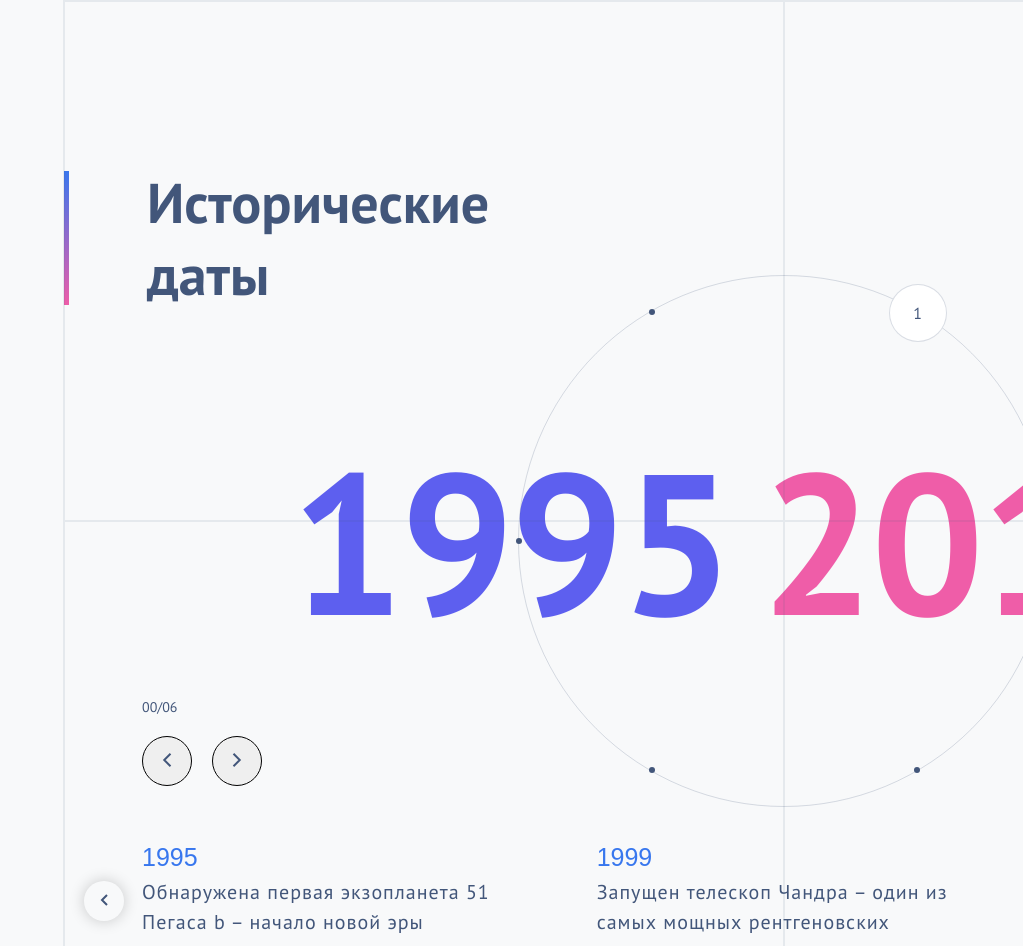
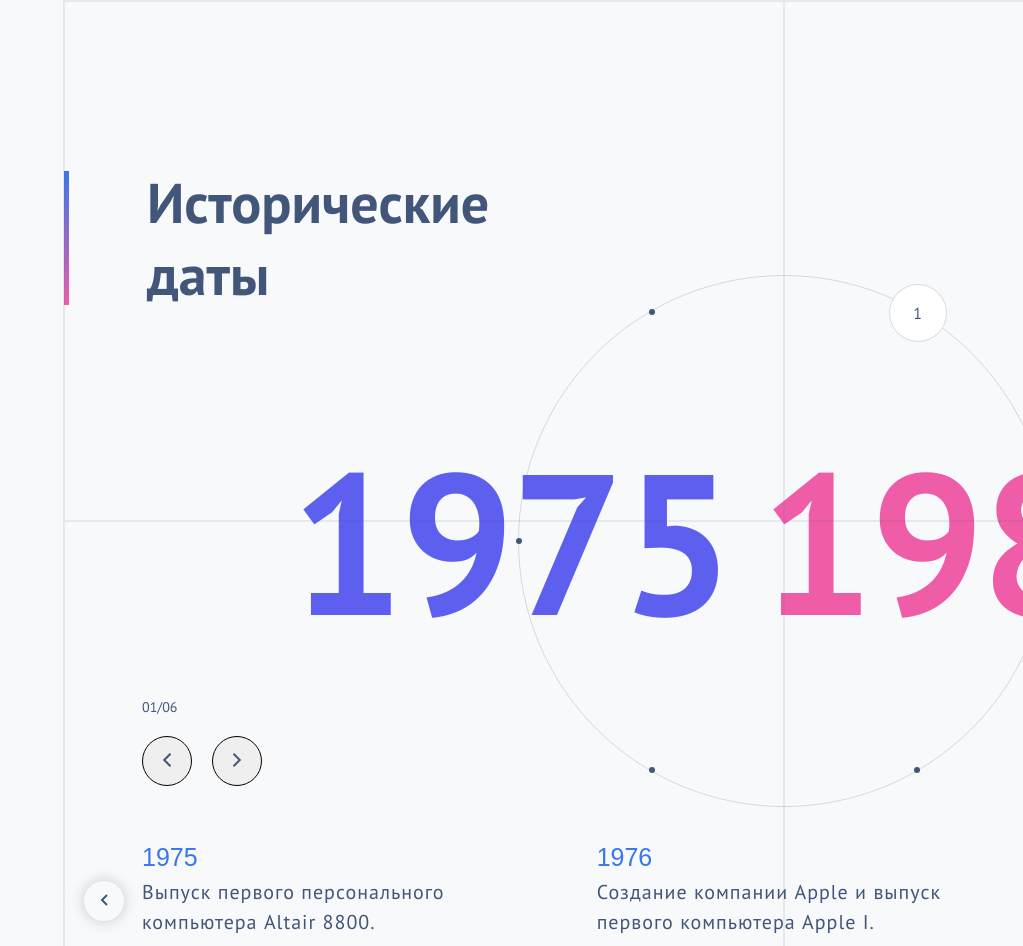
Before and after one commit to NoreagaSC/test-only, a React app: page / in a window 1280 px wide. Shown: the top 946 px of the page, without its empty margins (257-1280 px from the left). Built offline with nearby package versions, Linux system fonts and the light colour scheme.

Commit message:
master Добавлены функция для парсинга данных, добавлена возможность перелистывать периоды, и подстанавливать разные события в слайдер

```diff
--- a/src/components/Content/Content.tsx
+++ b/src/components/Content/Content.tsx
@@ -1,14 +1,16 @@
 import { Dates, Pagination, RotatingCircle, Slider, Title } from 'components';
 import React, { type FC, type ReactElement, useState } from 'react';
+import { parseYearRange, progressPeriods } from 'shared';
 
 import { GridItem, StyledContent } from './content.styles';
 
 export const Content: FC = (): ReactElement => {
-  const [dateFrom, setDateFrom] = useState<number>(1995);
-  const [dateTo, setDateTo] = useState<number>(2012);
-
   /** Текущий период для отображения в слайдере и пагинации. */
   const [activePeriod, setActivePeriod] = useState<number>(0);
+
+  const { startDate, endDate } = parseYearRange(
+    progressPeriods[activePeriod].period,
+  );
 
   return (
     <StyledContent>
@@ -17,14 +19,14 @@ export const Content: FC = (): ReactElement => {
         <GridItem key={index} />
       ))}
       <RotatingCircle activeDot={activePeriod} setActiveDot={setActivePeriod} />
-      <Dates dateFrom={dateFrom} dateTo={dateTo} />
+      <Dates dateFrom={startDate} dateTo={endDate} />
       <Pagination
         activePeriod={activePeriod}
         setActivePeriod={setActivePeriod}
-        setDateFrom={setDateFrom}
-        setDateTo={setDateTo}
+        // setDateFrom={setDateFrom}
+        // setDateTo={setDateTo}
       />
-      <Slider />
+      <Slider activePeriod={activePeriod} />
     </StyledContent>
   );
 };
--- a/src/components/Pagination/Pagination.tsx
+++ b/src/components/Pagination/Pagination.tsx
@@ -13,22 +13,19 @@ import {
 interface IProps {
   activePeriod: number;
   setActivePeriod: Dispatch<SetStateAction<number>>;
-  setDateFrom: Dispatch<SetStateAction<number>>;
-  setDateTo: Dispatch<SetStateAction<number>>;
+  // setDateFrom: Dispatch<SetStateAction<number>>;
+  // setDateTo: Dispatch<SetStateAction<number>>;
 }
 
 export const Pagination: FC<IProps> = ({
   activePeriod,
   setActivePeriod,
-  setDateFrom,
-  setDateTo,
+  // setDateFrom,
+  // setDateTo,
 }: IProps) => {
-  const currentPoint = activePeriod || 0;
+  const currentPoint = activePeriod + 1 || 1;
 
   const handlePrevPeriod = () => {
-    setDateFrom((prev) => prev - 7);
-    setDateTo((prev) => prev - 11);
-
     setActivePeriod((prev) => {
       if (prev - 1 < 0) {
         return prev;
@@ -39,11 +36,8 @@ export const Pagination: FC<IProps> = ({
   };
 
   const handleNextPeriod = () => {
-    setDateFrom((prev) => prev + 7);
-    setDateTo((prev) => prev + 11);
-
     setActivePeriod((prev) => {
-      if (prev + 1 > DOTS_COUNT) {
+      if (prev + 1 > DOTS_COUNT - 1) {
         return prev;
       }
 
--- a/src/components/Slider/Slider.tsx
+++ b/src/components/Slider/Slider.tsx
@@ -8,10 +8,10 @@ import React, {
   useEffect,
   useRef,
 } from 'react';
+import { getEventsById } from 'shared';
 import { Navigation } from 'swiper/modules';
 import { type SwiperRef, SwiperSlide } from 'swiper/react';
 
-import { slides } from '../../shared';
 import { NextArrow, PrevArrow } from '../UI';
 import {
   NextButton,
@@ -22,7 +22,13 @@ import {
   StyledSwiper,
 } from './slider.styles';
 
-export const Slider: FC = (): ReactElement => {
+interface IProps {
+  activePeriod: number;
+}
+
+export const Slider: FC<IProps> = ({ activePeriod }): ReactElement => {
+  const events = getEventsById(activePeriod);
+
   const swiperRef = useRef<SwiperRef | null>(null);
   const prevButtonRef = useRef<HTMLButtonElement | null>(null);
   const nextButtonRef = useRef<HTMLButtonElement | null>(null);
@@ -78,7 +84,7 @@ export const Slider: FC = (): ReactElement => {
           nextEl: nextButtonRef.current,
         }}
       >
-        {slides.map(({ date, description }, index) => (
+        {events.map(({ date, description }, index) => (
           <SwiperSlide key={index}>
             <SlideItem>
               <SlideDate>{date}</SlideDate>
--- a/src/shared/constants.ts
+++ b/src/shared/constants.ts
@@ -4,34 +4,3 @@ export const COLORS: Record<string, string> = {
 };
 
 export const DOTS_COUNT = 6;
-
-export const slides: { date: string; description: string }[] = [
-  {
-    date: '1995',
-    description:
-      'Обнаружена первая экзопланета 51 Пегаса b – начало новой эры астрономии.',
-  },
-  {
-    date: '1999',
-    description:
-      'Запущен телескоп Чандра – один из самых мощных рентгеновских телескопов.',
-  },
-  {
-    date: '2001',
-    description: 'Завершена первая полная расшифровка генома человека.',
-  },
-  {
-    date: '2004',
-    description:
-      'Илон Маск основал SpaceX, компанию, которая изменила космическую индустрию.',
-  },
-  {
-    date: '2009',
-    description: 'Запущен космический телескоп Кеплер для поиска экзопланет.',
-  },
-  {
-    date: '2012',
-    description:
-      'В CERN объявили об открытии бозона Хиггса – ключевого компонента Стандартной модели.',
-  },
-];
--- a/src/shared/periods.ts
+++ b/src/shared/periods.ts
@@ -1,4 +1,4 @@
-interface IPeriod {
+export interface IPeriod {
   period: string;
   events: {
     date: number;
--- a/src/shared/utils.ts
+++ b/src/shared/utils.ts
@@ -1 +1,18 @@
-export const fn = () => undefined;
+import { progressPeriods } from './periods';
+
+export const parseYearRange = (
+  yearRange: string,
+): { startDate: number; endDate: number } => {
+  const [start, end] = yearRange.split(' - ');
+
+  return {
+    startDate: Number(start),
+    endDate: Number(end),
+  };
+};
+
+export const getDatePeriods = (): string[] =>
+  progressPeriods.map((progressPeriod) => progressPeriod.period);
+
+export const getEventsById = (id: number) =>
+  progressPeriods.map((progressPeriod) => progressPeriod.events)[id];
```
